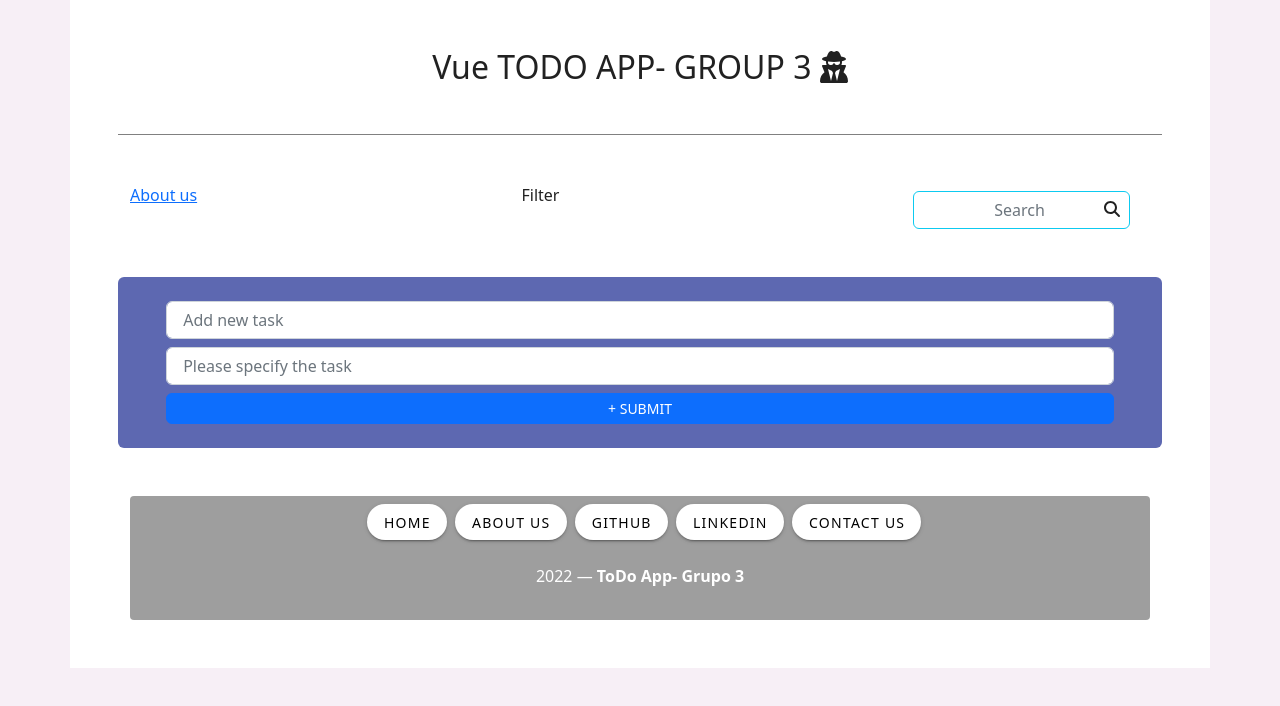
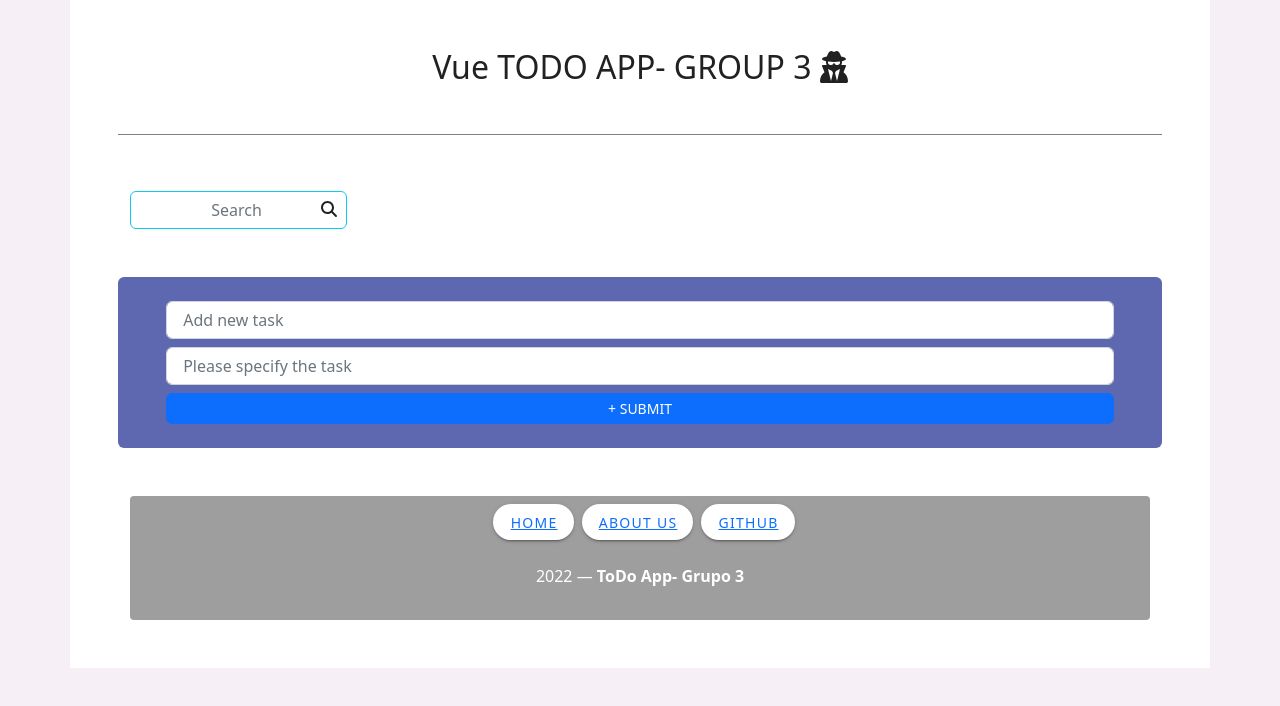
Before and after one commit to nvianaperez/ToDoList-group3, a Vue app: page /#/ in a window 1280 px wide. Shown: the top 706 px of the page. Built offline with nearby package versions, Linux system fonts and the light colour scheme; no server answers.

Commit message:
bug # and url doesn't change

```diff
--- a/src/components/TodoApp.vue
+++ b/src/components/TodoApp.vue
@@ -27,8 +27,16 @@
           rounded
           class="ml-2"
         >
-          {{ link }}
+          <router-link :to="link.href"> {{ link.label }} </router-link>
+
+          <!-- <v-else>
+            <a href="link.href"> {{ link.label }} </a> -->
         </v-btn>
+
+        <!-- <v-btn color="white" text rounded class="ml-2">
+          <router-link to="/about-us">{{ link }}</router-link>
+        </v-btn> -->
+
         <v-col class="primary lighten-2 py-4 text-center white--text" cols="12">
           {{ new Date().getFullYear() }} — <strong>ToDo App- Grupo 3</strong>
         </v-col>
@@ -38,10 +46,10 @@
 </template>
 
 <script>
-import { faArrowsToDot } from '@fortawesome/free-solid-svg-icons';
-import { useTasksStore } from '../store/useTasksStore';
-import AddTaskForm from '../components/forms/AddTaskForm.vue';
-import TaskWrapper from './task-wrapper/Task-Wrapper.vue';
+import { faArrowsToDot } from "@fortawesome/free-solid-svg-icons";
+import { useTasksStore } from "../store/useTasksStore";
+import AddTaskForm from "../components/forms/AddTaskForm.vue";
+import TaskWrapper from "./task-wrapper/Task-Wrapper.vue";
 
 export default {
   components: {
@@ -51,9 +59,24 @@ export default {
   props: {
     wordToSearch: String,
   },
-  data: () => ({
-    links: ['Home', 'About Us', 'GitHub', 'Linkedin', 'Contact Us'],
-  }),
+
+  data() {
+    return {
+      links: [
+        { label: "Home", isRouterLink: true, href: "/home" },
+        { label: "About Us", isRouterLink: true, href: "/about-us" },
+        {
+          label: "GitHub",
+          isRouterLink: false,
+          href: "https://github.com/nvianaperez/ToDoList-group3",
+        },
+      ],
+    };
+  },
+
+  // data: () => ({
+  //   links: ["Home", "About Us", "GitHub"],
+  // }),
 };
 </script>
 
--- a/src/pages/Home.vue
+++ b/src/pages/Home.vue
@@ -1,11 +1,11 @@
 <script>
-import TodoApp from '../components/TodoApp.vue';
-import Searcher from '../components/searcher.vue';
+import TodoApp from "../components/TodoApp.vue";
+import Searcher from "../components/searcher.vue";
 
 export default {
   data() {
     return {
-      wordToSearch: '',
+      wordToSearch: "",
     };
   },
   components: {
@@ -14,7 +14,7 @@ export default {
   },
   methods: {
     onSearchByWord(value) {
-      console.log('valor emitido desde componente hijo:', value);
+      console.log("valor emitido desde componente hijo:", value);
       this.wordToSearch = value;
     },
   },
@@ -32,8 +32,6 @@ export default {
 
       <section class="container mt-5 mb-5">
         <div class="row justify-content-between">
-          <router-link to="/about-us" class="col-3">About us</router-link>
-          <div class="col-3">Filter</div>
           <Searcher @emitInput="onSearchByWord($event)" />
         </div>
       </section>
@@ -41,8 +39,6 @@ export default {
     </div>
   </div>
 </template>
-
-
 
 <style>
 /* .container-wraper:before {
@@ -54,7 +50,6 @@ export default {
   opacity: 0.1;
 } */
 
-
 .container {
   background-color: white;
 }
```
